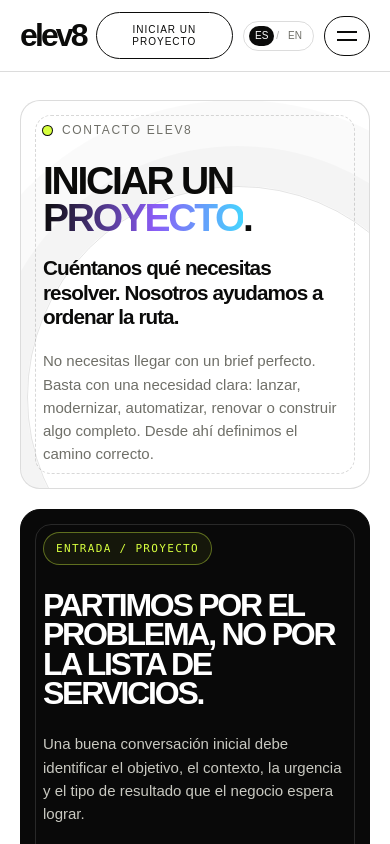
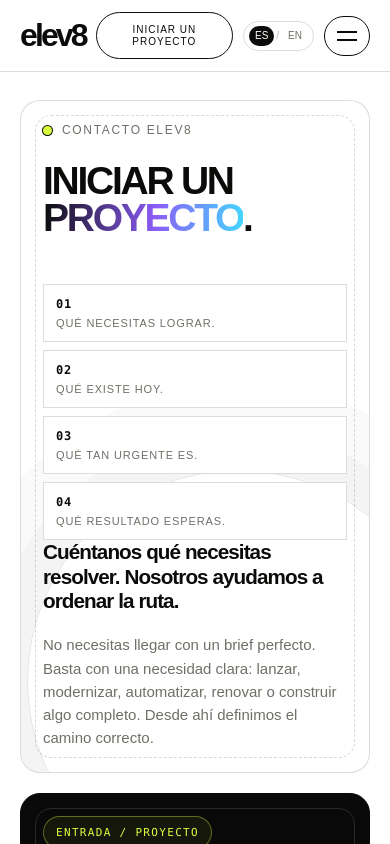
Before and after one commit to mcodelia/test-elev8, a Next.js app: page /contacto in a window 390 px wide. Shown: the top 844 px of the page. Built offline with nearby package versions, Linux system fonts and the light colour scheme.

Commit message:
design update

```diff
--- a/src/app/contacto/page.tsx
+++ b/src/app/contacto/page.tsx
@@ -79,6 +79,14 @@ export default function ContactoPage() {
                 <h1 className="contact-title">
                   Iniciar un <em>proyecto</em>.
                 </h1>
+              </div>
+              <div className="contact-hero-brief" aria-hidden="true">
+                {formPoints.map(([number, text]) => (
+                  <span key={number}>
+                    <b>{number}</b>
+                    {text}
+                  </span>
+                ))}
               </div>
               <div className="contact-intro">
                 <strong>
--- a/src/app/empresa/page.tsx
+++ b/src/app/empresa/page.tsx
@@ -39,6 +39,11 @@ export default function EmpresaPage() {
                 <h1 className="company-title">
                   Existimos para convertir complejidad en <em>dirección</em>.
                 </h1>
+              </div>
+              <div className="company-hero-principles" aria-hidden="true">
+                <span>Criterio</span>
+                <span>Claridad</span>
+                <span>Continuidad</span>
               </div>
               <div className="company-intro">
                 <strong>
--- a/src/app/globals.css
+++ b/src/app/globals.css
@@ -20,6 +20,12 @@
     .logic-card{box-shadow:0 22px 70px rgba(0,0,0,.035)}
     .track{box-shadow:0 18px 60px rgba(0,0,0,.035)}
     .service:hover .arrow{background:var(--paper);color:var(--ink)}
+
+    .hero-system{position:relative;z-index:1;display:grid;grid-template-columns:repeat(5,minmax(0,1fr));gap:0;border-top:1px solid var(--line);border-bottom:1px solid var(--line);margin:clamp(28px,4vw,64px) 0 0}
+    .hero-system span{min-height:72px;display:flex;align-items:end;padding:12px 10px;border-right:1px solid var(--line);font-family:ui-monospace,SFMono-Regular,Menlo,monospace;font-size:11px;letter-spacing:.1em;text-transform:uppercase;color:var(--muted)}
+    .hero-system span:last-child{border-right:0;color:var(--ink)}
+    .poster-index{display:grid;grid-template-columns:repeat(3,1fr);gap:8px;margin-top:auto;margin-bottom:clamp(26px,4vw,56px)}
+    .poster-index span{height:58px;border:1px solid rgba(255,255,255,.18);display:grid;place-items:center;font-family:ui-monospace,SFMono-Regular,Menlo,monospace;font-size:12px;color:#fff}
 
     /* Oferta / rutas — upgraded layout */
     .offer-board{display:grid;grid-template-columns:1fr 1fr 1.1fr;gap:clamp(14px,1.3vw,24px);align-items:stretch}
@@ -112,6 +118,9 @@
 .services-intro{display:grid;grid-template-columns:.7fr 1fr;gap:32px;align-items:end;position:relative;z-index:1}
 .services-intro strong{font-size:clamp(22px,2.2vw,36px);letter-spacing:-.06em;line-height:1.02}
 .services-intro p{max-width:none}
+.services-hero-map{position:relative;z-index:1;display:grid;grid-template-columns:repeat(5,minmax(0,1fr));gap:8px;margin:clamp(28px,4vw,62px) 0 0}
+.services-hero-map span{min-height:92px;border:1px solid var(--line);padding:12px;display:flex;flex-direction:column;justify-content:space-between;font-size:11px;letter-spacing:.08em;text-transform:uppercase;color:var(--muted);background:rgba(255,255,255,.72)}
+.services-hero-map b{font-family:ui-monospace,SFMono-Regular,Menlo,monospace;color:var(--ink);font-size:12px}
 .services-panel{background:#090909;color:#fff;border-radius:30px;padding:24px;position:relative;overflow:hidden;min-height:520px;display:flex;flex-direction:column;justify-content:space-between;border:1px solid #090909}
 .services-panel:before{content:"";position:absolute;inset:24px;border:1px solid rgba(255,255,255,.13);border-radius:24px}
 .services-panel:after{content:"SERVICES";position:absolute;left:22px;bottom:-7px;font-size:clamp(54px,6.2vw,112px);font-weight:900;line-height:.8;letter-spacing:-.14em;color:rgba(255,255,255,.06)}
@@ -201,6 +210,10 @@
 .solutions-page .solutions-intro{display:grid;grid-template-columns:.7fr 1fr;gap:32px;align-items:end;position:relative;z-index:1}
 .solutions-page .solutions-intro strong{font-size:clamp(22px,2.2vw,36px);letter-spacing:-.06em;line-height:1.02}
 .solutions-page .solutions-intro p{max-width:none}
+.solutions-page .solutions-hero-path{position:relative;z-index:1;display:grid;grid-template-columns:repeat(4,minmax(0,1fr));gap:0;margin:clamp(28px,4vw,64px) 0 0;border-top:1px solid var(--line)}
+.solutions-page .solutions-hero-path span{position:relative;min-height:86px;border-right:1px solid var(--line);display:flex;align-items:end;padding:12px 12px 12px 0;font-size:12px;letter-spacing:.11em;text-transform:uppercase;color:var(--muted)}
+.solutions-page .solutions-hero-path span:before{content:"";position:absolute;left:0;top:-5px;width:9px;height:9px;border-radius:50%;background:var(--ink)}
+.solutions-page .solutions-hero-path span:last-child{border-right:0;color:var(--ink)}
 .solutions-page .solutions-panel{background:#090909;color:#fff;border-radius:30px;padding:clamp(28px,2.65vw,46px);position:relative;overflow:hidden;min-height:calc(100vh - 144px);display:flex;flex-direction:column;justify-content:space-between;gap:clamp(28px,3vw,54px);border:1px solid #090909}
 .solutions-page .solutions-panel:before{content:"";position:absolute;inset:clamp(22px,2vw,34px);border:1px solid rgba(255,255,255,.13);border-radius:24px;pointer-events:none;z-index:1}
 .solutions-page .solutions-panel:after{content:"";position:absolute;right:-150px;bottom:-170px;width:450px;height:450px;border-radius:50%;background:radial-gradient(circle at 45% 42%,rgba(215,255,63,.2),transparent 32%),radial-gradient(circle at 72% 32%,rgba(69,214,255,.24),transparent 38%),radial-gradient(circle at 30% 75%,rgba(139,92,246,.26),transparent 36%);filter:blur(.2px);opacity:.95;pointer-events:none}
@@ -297,6 +310,9 @@
 .resources-page .resources-intro{display:grid;grid-template-columns:.7fr 1fr;gap:32px;align-items:end;position:relative;z-index:1}
 .resources-page .resources-intro strong{font-size:clamp(22px,2.2vw,36px);letter-spacing:-.06em;line-height:1.02}
 .resources-page .resources-intro p{max-width:none}
+.resources-page .resources-hero-edition{position:relative;z-index:1;display:grid;grid-template-columns:.7fr 1.3fr auto;gap:14px;align-items:center;margin:clamp(28px,4vw,64px) 0 0;border-top:1px solid var(--line);border-bottom:1px solid var(--line);padding:14px 0;font-family:ui-monospace,SFMono-Regular,Menlo,monospace;font-size:11px;letter-spacing:.1em;text-transform:uppercase;color:var(--muted)}
+.resources-page .resources-hero-edition span:nth-child(2){color:var(--ink)}
+.resources-page .resources-hero-edition span:last-child{justify-self:end;border:1px solid var(--line);border-radius:999px;padding:7px 10px;color:var(--ink)}
 .resources-page .resources-panel{background:#090909;color:#fff;border-radius:30px;padding:clamp(28px,2.65vw,46px);position:relative;overflow:hidden;min-height:calc(100vh - 144px);display:flex;flex-direction:column;justify-content:space-between;gap:clamp(28px,3vw,54px);border:1px solid #090909}
 .resources-page .resources-panel:before{content:"";position:absolute;inset:clamp(22px,2vw,34px);border:1px solid rgba(255,255,255,.13);border-radius:24px;pointer-events:none;z-index:1}
 .resources-page .resources-panel:after{content:"";position:absolute;right:-150px;bottom:-170px;width:450px;height:450px;border-radius:50%;background:radial-gradient(circle at 45% 42%,rgba(215,255,63,.2),transparent 32%),radial-gradient(circle at 72% 32%,rgba(69,214,255,.24),transparent 38%),radial-gradient(circle at 30% 75%,rgba(139,92,246,.26),transparent 36%);filter:blur(.2px);opacity:.95;pointer-events:none}
@@ -395,6 +411,9 @@
 .company-page .company-title em{font-style:normal;background:linear-gradient(92deg,var(--ink) 0%,#8b5cf6 58%,#45d6ff 100%);-webkit-background-clip:text;background-clip:text;color:transparent}
 .company-page .company-intro{display:grid;grid-template-columns:.72fr 1fr;gap:32px;align-items:end;position:relative;z-index:1}
 .company-page .company-intro strong{font-size:clamp(22px,2.25vw,38px);letter-spacing:-.06em;line-height:1.02}
+.company-page .company-hero-principles{position:relative;z-index:1;display:grid;grid-template-columns:repeat(3,minmax(0,1fr));margin:clamp(30px,5vw,78px) 0 0;border-top:1px solid var(--line)}
+.company-page .company-hero-principles span{min-height:102px;padding:14px 12px 0 0;border-right:1px solid var(--line);display:flex;align-items:flex-start;font-size:clamp(22px,2.4vw,38px);line-height:.95;letter-spacing:-.065em;text-transform:uppercase;color:var(--ink)}
+.company-page .company-hero-principles span:last-child{border-right:0}
 .company-page .company-side{background:#090909;color:#fff;border-radius:30px;padding:clamp(28px,3vw,46px);position:relative;overflow:hidden;min-height:calc(100vh - 144px);display:flex;flex-direction:column;justify-content:space-between;border:1px solid #090909;isolation:isolate}
 .company-page .company-side:before{content:"";position:absolute;inset:clamp(22px,2vw,34px);border:1px solid rgba(255,255,255,.13);border-radius:24px;pointer-events:none;z-index:1}
 .company-page .company-side:after{content:"";position:absolute;right:-150px;bottom:-160px;width:460px;height:460px;border-radius:50%;background:radial-gradient(circle at 45% 42%,rgba(215,255,63,.18),transparent 32%),radial-gradient(circle at 72% 32%,rgba(69,214,255,.22),transparent 38%),radial-gradient(circle at 30% 75%,rgba(139,92,246,.24),transparent 36%);opacity:.9;pointer-events:none;z-index:0}
@@ -452,6 +471,9 @@
 .contact-page .contact-title em{font-style:normal;background:linear-gradient(92deg,var(--ink) 0%,#8b5cf6 56%,#45d6ff 100%);-webkit-background-clip:text;background-clip:text;color:transparent}
 .contact-page .contact-intro{display:grid;grid-template-columns:.72fr 1fr;gap:32px;align-items:end;position:relative;z-index:1}
 .contact-page .contact-intro strong{font-size:clamp(22px,2.25vw,38px);letter-spacing:-.06em;line-height:1.02}
+.contact-page .contact-hero-brief{position:relative;z-index:1;display:grid;grid-template-columns:repeat(4,minmax(0,1fr));gap:8px;margin:clamp(28px,4vw,64px) 0 0}
+.contact-page .contact-hero-brief span{min-height:86px;border:1px solid var(--line);padding:12px;display:flex;flex-direction:column;justify-content:space-between;font-size:11px;letter-spacing:.08em;text-transform:uppercase;color:var(--muted);background:#fff}
+.contact-page .contact-hero-brief b{font-family:ui-monospace,SFMono-Regular,Menlo,monospace;color:var(--ink);font-size:12px}
 .contact-page .contact-panel{background:#090909;color:#fff;border-radius:30px;padding:clamp(28px,3vw,46px);position:relative;overflow:hidden;min-height:calc(100vh - 144px);display:flex;flex-direction:column;justify-content:space-between;border:1px solid #090909;isolation:isolate}
 .contact-page .contact-panel:before{content:"";position:absolute;inset:clamp(22px,2vw,34px);border:1px solid rgba(255,255,255,.13);border-radius:24px;pointer-events:none;z-index:1}
 .contact-page .contact-panel:after{content:"";position:absolute;right:-150px;bottom:-160px;width:500px;height:500px;border-radius:50%;background:radial-gradient(circle at 45% 42%,rgba(215,255,63,.18),transparent 32%),radial-gradient(circle at 72% 32%,rgba(69,214,255,.24),transparent 38%),radial-gradient(circle at 30% 75%,rgba(139,92,246,.26),transparent 36%);opacity:.95;pointer-events:none;z-index:0}
@@ -1109,6 +1131,9 @@ h2,
 .interior-page .interior-hero-rule span:first-child{height:1px;background:var(--line)}
 .interior-page .interior-hero-rule span:last-child{border:1px solid var(--line);border-radius:999px;padding:8px 10px;background:#fff}
 .interior-page .interior-title{font-size:clamp(42px,5.2vw,118px);line-height:.84;letter-spacing:-.082em;text-transform:uppercase;margin:38px 0 30px;max-width:1120px;position:relative;z-index:1}
+.interior-page .interior-hero-art{position:relative;z-index:1;display:grid;grid-template-columns:repeat(4,minmax(0,1fr));gap:8px;margin:clamp(26px,4vw,58px) 0 0}
+.interior-page .interior-hero-art span{min-height:72px;border:1px solid var(--line);display:flex;align-items:flex-end;padding:10px;font-family:ui-monospace,SFMono-Regular,Menlo,monospace;font-size:11px;letter-spacing:.1em;text-transform:uppercase;color:var(--muted);background:rgba(255,255,255,.7)}
+.interior-page .interior-hero-art span:nth-child(3){background:#090909;color:#fff;border-color:#090909}
 .interior-page .interior-intro{display:grid;grid-template-columns:.7fr 1fr;gap:32px;align-items:end;position:relative;z-index:1}
 .interior-page .interior-intro strong{font-size:clamp(20px,1.75vw,30px);line-height:1.08;letter-spacing:-.045em}
 .interior-page .interior-panel{background:#090909;color:#fff;border-radius:28px;padding:clamp(24px,3vw,46px);display:flex;flex-direction:column;justify-content:space-between;gap:48px;position:relative;overflow:hidden;border:1px solid #090909}
@@ -1170,6 +1195,8 @@ h2,
 .interior-soluciones .interior-hero-rule span:last-child{border-color:rgba(215,255,63,.4);background:rgba(215,255,63,.08);color:var(--acid)}
 .interior-soluciones .page-label,.interior-soluciones .interior-title,.interior-soluciones .interior-intro strong{color:#fff}
 .interior-soluciones .interior-intro p{color:#c9c9c1}
+.interior-soluciones .interior-hero-art span{border-color:rgba(255,255,255,.18);background:rgba(255,255,255,.04);color:#c9c9c1}
+.interior-soluciones .interior-hero-art span:nth-child(3){background:var(--acid);color:#090909;border-color:var(--acid)}
 .interior-soluciones .interior-panel{background:#fff;color:var(--ink);border-color:var(--line);border-radius:28px 0 28px 28px}
 .interior-soluciones .interior-panel:before{border-color:rgba(11,11,10,.14)}
 .interior-soluciones .interior-panel:after{content:"PATH";color:rgba(11,11,10,.045)}
@@ -1194,6 +1221,9 @@ h2,
 .interior-recursos .interior-hero-main:before{display:none}
 .interior-recursos .interior-hero-main:after{right:4vw;bottom:-180px}
 .interior-recursos .interior-title{font-size:clamp(46px,6.4vw,136px);line-height:.82}
+.interior-recursos .interior-hero-art{grid-template-columns:1fr auto 1fr auto;border-top:1px solid var(--line);border-bottom:1px solid var(--line);padding:12px 0}
+.interior-recursos .interior-hero-art span{min-height:auto;border:0;background:transparent;padding:0}
+.interior-recursos .interior-hero-art span:nth-child(3){background:transparent;color:var(--ink)}
 .interior-recursos .interior-panel{background:#f7f7f3;color:var(--ink);border-color:var(--line)}
 .interior-recursos .interior-panel:before{border-color:rgba(11,11,10,.12)}
 .interior-recursos .interior-panel:after{content:"READ";color:rgba(11,11,10,.045)}
@@ -1213,6 +1243,21 @@ h2,
 .interior-recursos .interior-step{grid-template-columns:1fr;border:1px solid rgba(255,255,255,.16);border-radius:24px;padding:24px;background:rgba(255,255,255,.035)}
 
 @media(max-width:980px){
+  .hero-system,
+  .services-hero-map,
+  .solutions-page .solutions-hero-path,
+  .resources-page .resources-hero-edition,
+  .company-page .company-hero-principles,
+  .contact-page .contact-hero-brief,
+  .interior-page .interior-hero-art{grid-template-columns:repeat(2,minmax(0,1fr))}
+  .resources-page .resources-hero-edition{grid-template-columns:1fr;justify-items:start}
+  .resources-page .resources-hero-edition span:last-child{justify-self:start}
+  .hero-system span,
+  .services-hero-map span,
+  .solutions-page .solutions-hero-path span,
+  .company-page .company-hero-principles span,
+  .contact-page .contact-hero-brief span,
+  .interior-page .interior-hero-art span{min-height:58px}
   .interior-page .interior-hero-grid,
   .interior-page .interior-intro,
   .interior-section-grid,
@@ -1243,6 +1288,22 @@ h2,
 }
 
 @media(max-width:640px){
+  .hero-system,
+  .services-hero-map,
+  .solutions-page .solutions-hero-path,
+  .contact-page .contact-hero-brief,
+  .interior-page .interior-hero-art{grid-template-columns:1fr}
+  .hero-system span,
+  .solutions-page .solutions-hero-path span,
+  .company-page .company-hero-principles span{border-right:0;border-bottom:1px solid var(--line)}
+  .hero-system span:last-child,
+  .solutions-page .solutions-hero-path span:last-child,
+  .company-page .company-hero-principles span:last-child{border-bottom:0}
+  .company-page .company-hero-principles{grid-template-columns:1fr}
+  .company-page .company-hero-principles span{min-height:auto;padding:14px 0}
+  .poster-index{grid-template-columns:repeat(3,minmax(0,1fr))}
+  .resources-page .resources-hero-edition,
+  .interior-recursos .interior-hero-art{grid-template-columns:1fr}
   .interior-page .interior-hero{padding:28px 0 18px}
   .interior-page .interior-hero-main,
   .interior-page .interior-panel{border-radius:20px;padding:22px}
--- a/src/app/recursos/page.tsx
+++ b/src/app/recursos/page.tsx
@@ -82,6 +82,11 @@ export default function RecursosPage() {
                 <h1 className="resources-title">
                   Las mejores decisiones empiezan con mejores <em>preguntas.</em>
                 </h1>
+              </div>
+              <div className="resources-hero-edition" aria-hidden="true">
+                <span>Editorial index</span>
+                <span>Casos / Guías / Diagnósticos / Artículos</span>
+                <span>Vol. 01</span>
               </div>
               <div className="resources-intro">
                 <strong>
--- a/src/app/soluciones/page.tsx
+++ b/src/app/soluciones/page.tsx
@@ -170,6 +170,12 @@ export default function SolucionesPage() {
                 <h1 className="solutions-title">
                   Entra por el problema. Sal con una <em>ruta.</em>
                 </h1>
+              </div>
+              <div className="solutions-hero-path" aria-hidden="true">
+                <span>Problema</span>
+                <span>Decisión</span>
+                <span>Ruta</span>
+                <span>Resultado</span>
               </div>
               <div className="solutions-intro">
                 <strong>
--- a/src/components/InteriorPage.tsx
+++ b/src/components/InteriorPage.tsx
@@ -59,6 +59,12 @@ export default function InteriorPage({ content }: { content: InteriorPageContent
               <div>
                 <div className="page-label">{copy.eyebrow}</div>
                 <h1 className="interior-title">{copy.title}</h1>
+              </div>
+              <div className="interior-hero-art" aria-hidden="true">
+                <span>{copy.chips[0]}</span>
+                <span>{copy.sections[0]?.label}</span>
+                <span>{content.accent}</span>
+                <span>{copy.chips[copy.chips.length - 1]}</span>
               </div>
               <div className="interior-intro">
                 <strong>{copy.lead}</strong>
```
Also changed, not shown: src/app/page.tsx (+12 -0 lines), src/app/servicios/page.tsx (+8 -0 lines), 1 other file (tests, documents, lock files or other folders).
